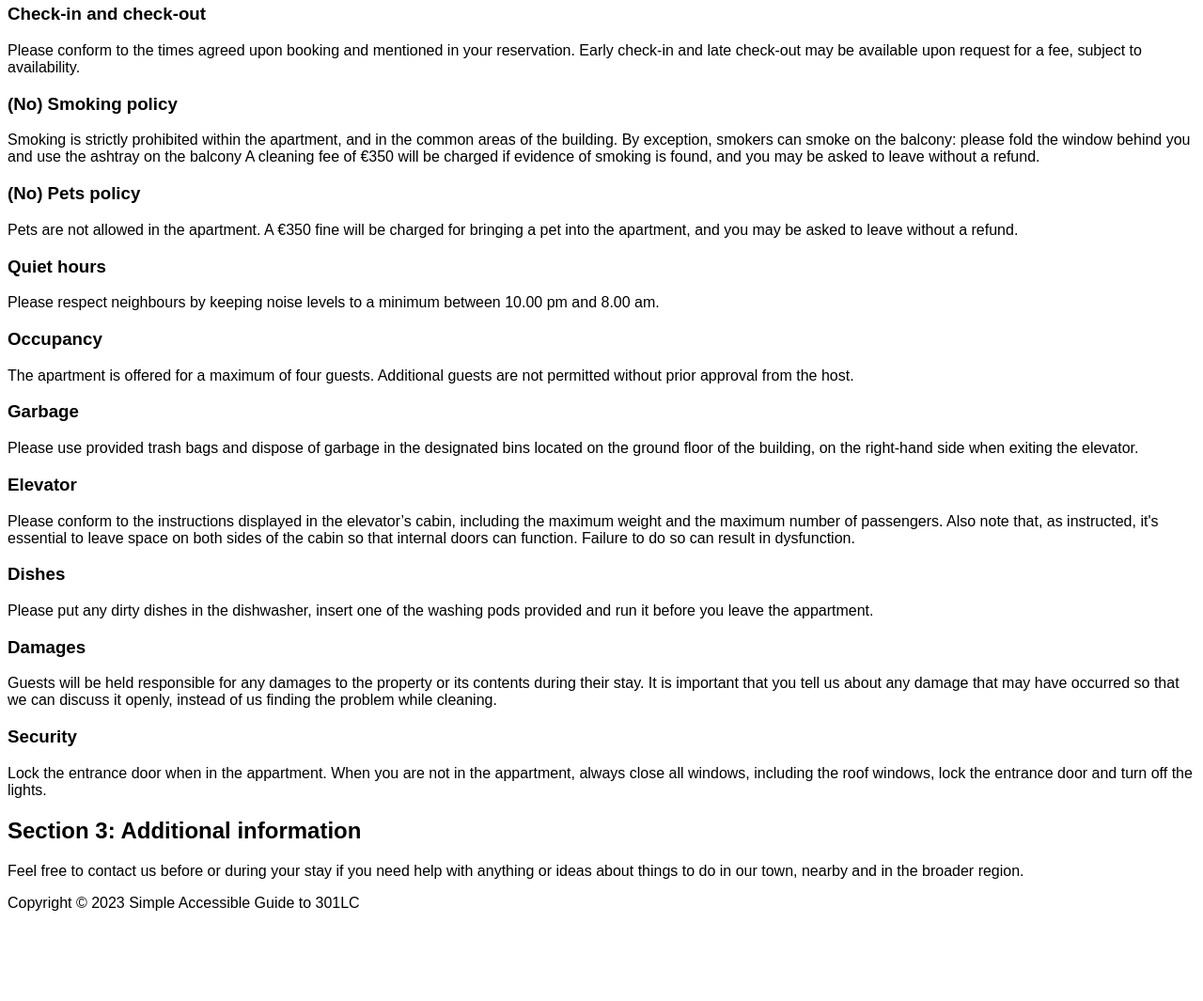
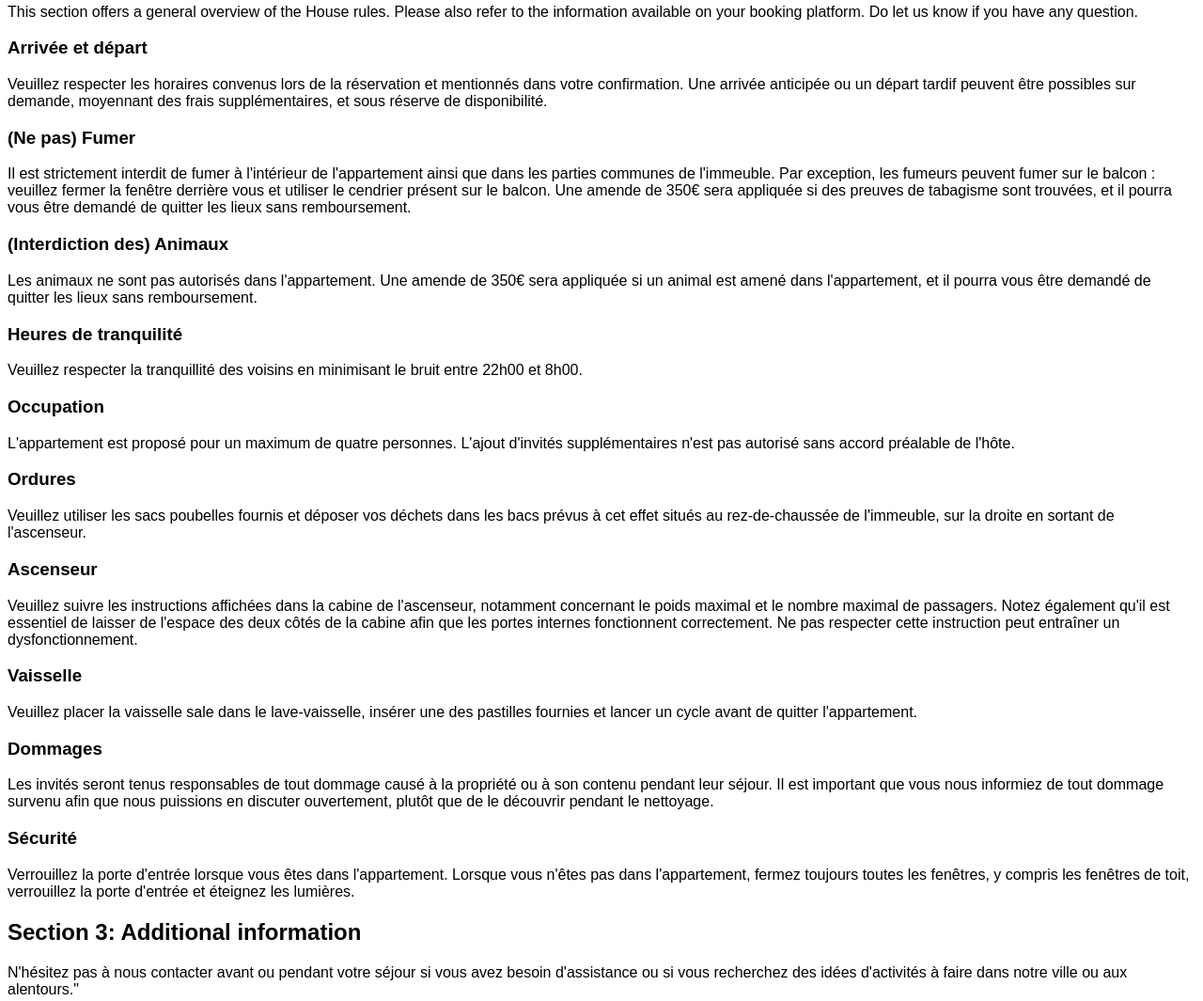
Before and after one commit to Kefez/LeCentral, a plain HTML site: page fr/index.html in a window 1280 px wide. Shown: the part 496-1561 px from the top of the page at 94% size. Before the commit the page ends 1482 px from the top, so only its background shows below. Drawn offline with Linux system fonts and the light colour scheme.

Commit message:
Update index.html

```diff
--- a/fr/index.html
+++ b/fr/index.html
@@ -22,16 +22,17 @@
     <section aria-labelledby="section1-heading">
         <h2 id="section1-heading">Partie 1:Bienvenue</h2>
         <p>
-            We are delighted to welcome into our home, and to the beautiful town and surroundings of Aix-les-Bains.
-            The building, a converted former luxury hotel, is in the town’s “hypercentre”. It stands between the central square Place Carnot to its East and the town’s historical Casino Grand Cercle to its West.
-            It is a 5-minute walk (500m) from Aix-les-Bains Le Revard SNCF train station.
-Within easy reach of the town centre, you can find yourself swimming in the clear waters of Lac du Bourget, France’s largest and deepest lake or skiing or hiking on the mountains of Le Revard, France’s oldest ski station.
-We hope you will like the town as much as Queen Victoria, who came three times (and stayed a stone’s throw from 301 Le Carnot), the Romans who discovered thermal springs 131 BC and built Baths whose remains can still be seen, or the fast-growing number of French and foreign tourists who visit it at all seasons.
-We have put together this guide to help you get the most out of your time in this wonderful place, and be totally comfortable in the apartment during your stay.
-Wishing you a lovely stay!
+           Nous sommes ravis de vous accueillir chez nous et dans la magnifique ville d'Aix-les-Bains et sa passionnante région.
+L'immeuble, un ancien hôtel de luxe rénové, se trouve dans l'« hypercentre » de la ville. Il est situé entre la Place Carnot à l'est et le Casino Grand Cercle historique de la ville à l'ouest.
+Il est à 5 minutes à pied (500m) de la gare SNCF Aix-les-Bains Le Revard.
+À proximité immédiate du centre-ville, vous pouvez vous baigner dans les eaux limpides du Lac du Bourget, le plus grand et le plus profond lac de France, ou skier ou randonner sur les montagnes du Revard, la plus ancienne station de ski de France.
+Nous espérons que vous aimerez la ville autant que la Reine Victoria, qui y est venue trois fois (et a séjourné à deux pas du 301 Le Carnot), les Romains qui ont découvert les sources thermales en 131 av. J.-C. et ont construit des thermes dont les vestiges sont encore visibles, ou le nombre croissant de touristes français et étrangers qui la visitent en toutes saisons.
+Nous avons préparé ce guide pour vous aider à profiter au maximum de votre séjour dans cet endroit merveilleux et pour que vous soyez totalement à l'aise dans l'appartement pendant votre séjour.
+Nous vous souhaitons un agréable séjour !
         </p>
 
-        <p>Please be aware that currently, the apartment is not wheelchair-friendly due to its design, which includes an internal staircase.</p>
+        <p>Cette section offre un aperçu général des règles de la maison. Veuillez également consulter les informations disponibles sur votre plateforme de réservation.
+N'hésitez pas à nous faire part de vos questions.</p>
         <ul>
             <li><a href="https://www.aixlesbains-rivieradesalpes.com">Mairie d'Aix-les-Bains</a></li>
             <li><a href="https://www.savoiegrandrevard.com">Montagne: Savoie Grand Revard</a></li>
@@ -39,87 +40,97 @@ Wishing you a lovely stay!
         </ul>
     </section>
 
-    <!-- Section 2 -->
     <section aria-labelledby="section2-heading">
         <h2 id="section2-heading">Section 2: House rules</h2>
         <p>
             This section offers a general overview of the House rules. Please also refer to the information available on your booking platform.
             Do let us know if you have any question.
         </p>
-    <!-- Subsection for Checkin -->
         <section aria-labelledby="checkin-heading">
-        <h3 id="checkin-heading">Check-in and check-out</h3>
-        <p>Please conform to the times agreed upon booking and mentioned in your reservation.
-Early check-in and late check-out may be available upon request for a fee, subject to availability.
+        <h3 id="checkin-heading">Arrivée et départ</h3>
+        <p>Veuillez respecter les horaires convenus lors de la réservation et mentionnés dans votre confirmation.
+            Une arrivée anticipée ou un départ tardif peuvent être possibles sur demande, moyennant des frais supplémentaires, et sous réserve de disponibilité.
 </p>
     </section>
 
     <section aria-labelledby="smoking-heading">
-        <h3 id="smoking-heading">(No) Smoking policy</h3>
-        <p>Smoking is strictly prohibited within the apartment, and in the common areas of the building.
-            By exception, smokers can smoke on the balcony: please fold the window behind you and use the ashtray on the balcony
-            A cleaning fee of €350 will be charged if evidence of smoking is found, and you may be asked to leave without a refund.
-</p>
+        <h3 id="smoking-heading">(Ne pas) Fumer</h3>
+        <p>Il est strictement interdit de fumer à l'intérieur de l'appartement ainsi que dans les parties communes de l'immeuble.
+            Par exception, les fumeurs peuvent fumer sur le balcon : veuillez fermer la fenêtre derrière vous et utiliser le cendrier présent sur le balcon.
+            Une amende de 350€ sera appliquée si des preuves de tabagisme sont trouvées, et il pourra vous être demandé de quitter les lieux sans remboursement.
     </section>
 
     <section aria-labelledby="pets-heading">
-        <h3 id="pets-heading">(No) Pets policy</h3>
-        <p>Pets are not allowed in the apartment.
-        A €350 fine will be charged for bringing a pet into the apartment, and you may be asked to leave without a refund.
+        <h3 id="pets-heading">(Interdiction des) Animaux</h3>
+        <p>Les animaux ne sont pas autorisés dans l'appartement.
+            Une amende de 350€ sera appliquée si un animal est amené dans l'appartement,
+            et il pourra vous être demandé de quitter les lieux sans remboursement.
 </p>
 
     <section aria-labelledby="quiet-hours-heading">
-        <h3 id="quiet-hours-heading">Quiet hours</h3>
-        <p>Please respect neighbours by keeping noise levels to a minimum between 10.00 pm and 8.00 am.
+        <h3 id="quiet-hours-heading">Heures de tranquilité</h3>
+        <p>Veuillez respecter la tranquillité des voisins en minimisant le bruit entre 22h00 et 8h00.
+
+
 
 </p>
     </section>
 
     <section aria-labelledby="occupancy-heading">
-        <h3 id="occupancy-heading">Occupancy</h3>
-        <p>The apartment is offered for a maximum of four guests.
-            Additional guests are not permitted without prior approval from the host.
+        <h3 id="occupancy-heading">Occupation</h3>
+        <p>L'appartement est proposé pour un maximum de quatre personnes.
+            L'ajout d'invités supplémentaires n'est pas autorisé sans accord préalable de l'hôte.
+
+
 
 </p>
     </section>
 
     <section aria-labelledby="garbage-heading">
-        <h3 id="garbage-heading">Garbage</h3>
-        <p>Please use provided trash bags and dispose of garbage in the designated bins located
-            on the ground floor of the building, on the right-hand side when exiting the elevator.
+        <h3 id="garbage-heading">Ordures</h3>
+        <p>Veuillez utiliser les sacs poubelles fournis et déposer vos déchets dans les bacs prévus
+            à cet effet situés au rez-de-chaussée de l'immeuble, sur la droite en sortant de l'ascenseur.
+
+
 </p>
 
     </section>
         <section aria-labelledby="elevator-heading">
-        <h3 id="elevator-heading">Elevator</h3>
-        <p></p>Please conform to the instructions displayed in the elevator’s cabin,
-        including the maximum weight and the maximum number of passengers. Also note that, as instructed,
-        it's essential to leave space
-        on both sides of the cabin so that internal doors can function. Failure to do so can result in dysfunction.
+        <h3 id="elevator-heading">Ascenseur</h3>
+        <p>Veuillez suivre les instructions affichées dans la cabine de l'ascenseur, notamment concernant le poids maximal
+            et le nombre maximal de passagers. Notez également qu'il est essentiel de laisser de l'espace des deux côtés de la
+            cabine afin que les portes internes fonctionnent correctement.
+            Ne pas respecter cette instruction peut entraîner un dysfonctionnement.
             </p>
     </section>
  <section aria-labelledby="dishes-heading">
-        <h3 id="dishes-heading">Dishes</h3>
-       <p> Please put any dirty dishes in the dishwasher, insert one of the washing pods provided and run it before you leave the appartment.
+        <h3 id="dishes-heading">Vaisselle</h3>
+       <p> Veuillez placer la vaisselle sale dans le lave-vaisselle,
+           insérer une des pastilles fournies et lancer un cycle avant de quitter l'appartement.
+
+
 
             </p>
     </section>
 
  <section aria-labelledby="damages-heading">
-        <h3 id="damages-heading">Damages</h3>
+        <h3 id="damages-heading">Dommages</h3>
        <p>
-           Guests will be held responsible for any damages to the property or its contents during their stay.
-           It is important that you tell us about any damage that may have occurred so that we can discuss it openly,
-           instead of us finding the problem while cleaning.
+          Les invités seront tenus responsables de tout dommage causé à la propriété ou à
+           son contenu pendant leur séjour. Il est important que vous nous informiez de
+           tout dommage survenu afin que nous puissions en discuter ouvertement,
+           plutôt que de le découvrir pendant le nettoyage.
+
+
 
             </p>
     </section>
 
          <section aria-labelledby="security-heading">
-        <h3 id="security-heading">Security</h3>
-       <p> Lock the entrance door when in the appartment.
-           When you are not in the appartment, always close all windows, including the roof windows,
-          lock the entrance door and turn off the lights.
+        <h3 id="security-heading">Sécurité</h3>
+       <p> Verrouillez la porte d'entrée lorsque vous êtes dans l'appartement.
+           Lorsque vous n'êtes pas dans l'appartement, fermez toujours toutes les fenêtres, y compris les fenêtres de toit,
+           verrouillez la porte d'entrée et éteignez les lumières.
 
 
             </p>
@@ -131,7 +142,8 @@ Early check-in and late check-out may be available upon request for a fee, subje
     <section aria-labelledby="section3-heading">
         <h2 id="section3-heading">Section 3: Additional information</h2>
         <p>
-           Feel free to contact us before or during your stay if you need help with anything or ideas about things to do in our town, nearby and in the broader region.
+           N'hésitez pas à nous contacter avant ou pendant votre séjour si vous avez besoin d'assistance ou
+            si vous recherchez des idées d'activités à faire dans notre ville ou aux alentours."
         </p>
 
     </section>
```
